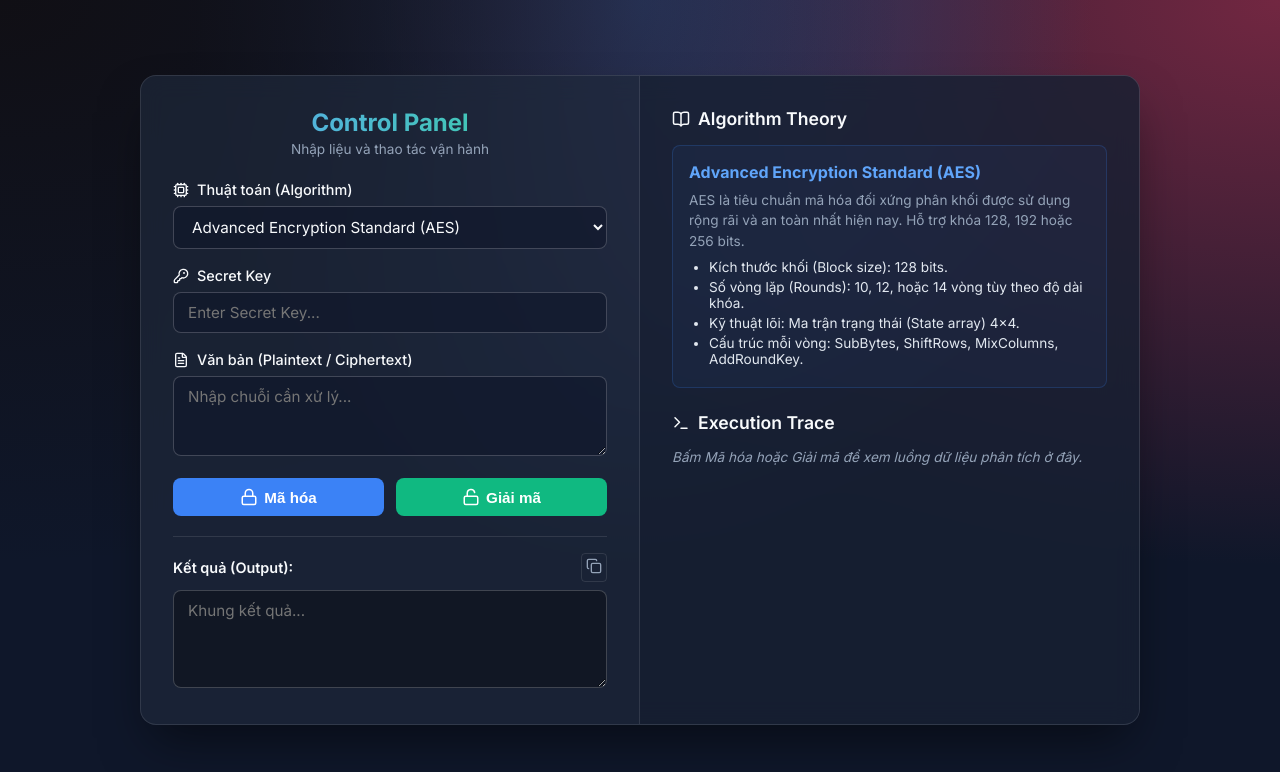
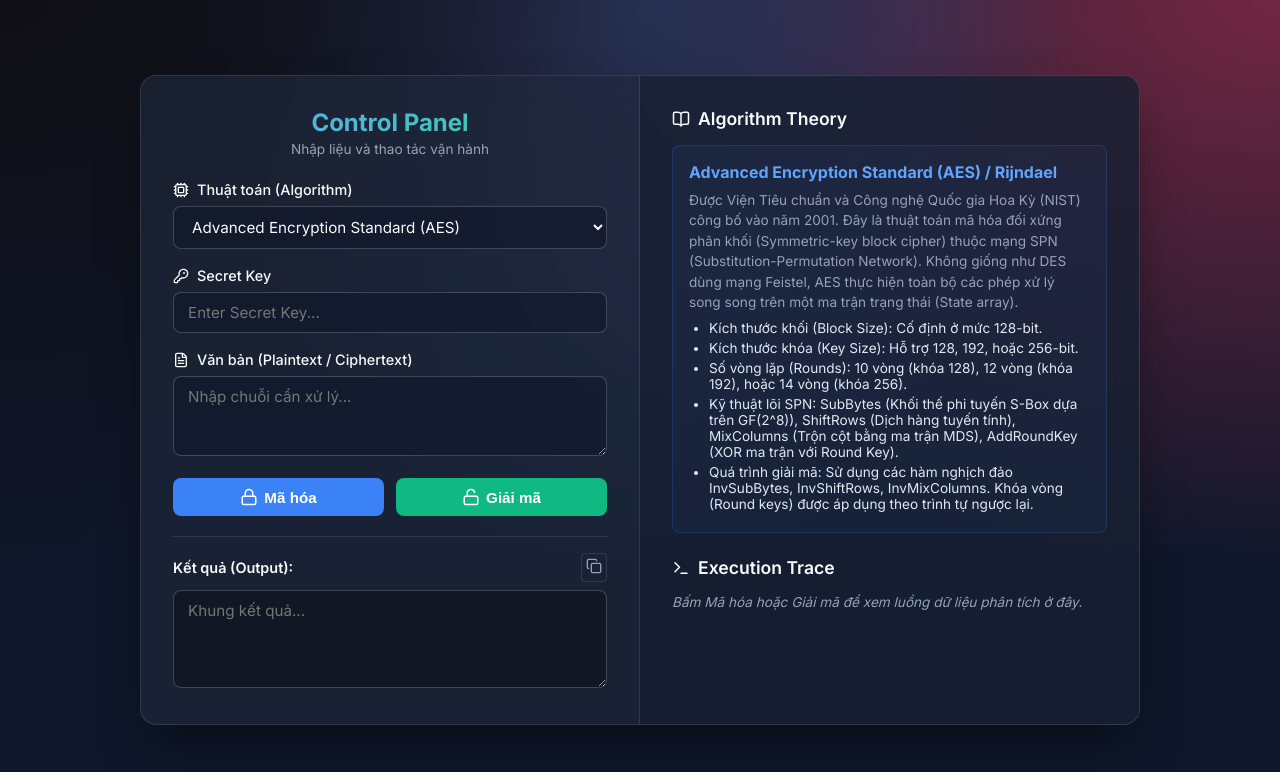
Before and after one commit to i-am-seven-up/encrypt-web, a React (Vite) app: page / in a window 1280 px wide. Shown: the top 772 px of the page. Built offline with nearby package versions, Linux system fonts and the light colour scheme.

Commit message:
fix decrypt diagram and enrich detailed crypto algorithms theory

```diff
--- a/src/App.jsx
+++ b/src/App.jsx
@@ -5,32 +5,35 @@ import './index.css';
 
 const algorithmTheories = {
   AES: {
-    name: "Advanced Encryption Standard (AES)",
-    desc: "AES là tiêu chuẩn mã hóa đối xứng phân khối được sử dụng rộng rãi và an toàn nhất hiện nay. Hỗ trợ khóa 128, 192 hoặc 256 bits.",
+    name: "Advanced Encryption Standard (AES) / Rijndael",
+    desc: "Được Viện Tiêu chuẩn và Công nghệ Quốc gia Hoa Kỳ (NIST) công bố vào năm 2001. Đây là thuật toán mã hóa đối xứng phân khối (Symmetric-key block cipher) thuộc mạng SPN (Substitution-Permutation Network). Không giống như DES dùng mạng Feistel, AES thực hiện toàn bộ các phép xử lý song song trên một ma trận trạng thái (State array).",
     details: [
-      "Kích thước khối (Block size): 128 bits.",
-      "Số vòng lặp (Rounds): 10, 12, hoặc 14 vòng tùy theo độ dài khóa.",
-      "Kỹ thuật lõi: Ma trận trạng thái (State array) 4x4.",
-      "Cấu trúc mỗi vòng: SubBytes, ShiftRows, MixColumns, AddRoundKey."
+      "Kích thước khối (Block Size): Cố định ở mức 128-bit.",
+      "Kích thước khóa (Key Size): Hỗ trợ 128, 192, hoặc 256-bit.",
+      "Số vòng lặp (Rounds): 10 vòng (khóa 128), 12 vòng (khóa 192), hoặc 14 vòng (khóa 256).",
+      "Kỹ thuật lõi SPN: SubBytes (Khối thế phi tuyến S-Box dựa trên GF(2^8)), ShiftRows (Dịch hàng tuyến tính), MixColumns (Trộn cột bằng ma trận MDS), AddRoundKey (XOR ma trận với Round Key).",
+      "Quá trình giải mã: Sử dụng các hàm nghịch đảo InvSubBytes, InvShiftRows, InvMixColumns. Khóa vòng (Round keys) được áp dụng theo trình tự ngược lại."
     ]
   },
   DES: {
     name: "Data Encryption Standard (DES)",
-    desc: "DES là tiêu chuẩn mã hóa từ những năm 1970, tiền thân của AES. Hiện nay DES đã có thể bị phá vỡ dễ dàng bằng Brute-Force do chiều dài khóa quá ngắn.",
+    desc: "Phát triển bởi IBM (dựa trên thuật toán Lucifer) và được NSA áp dụng làm tiêu chuẩn liên bang Hoa Kỳ (FIPS) vào 1977. Là nền tảng mở đường cho mật mã học hiện đại nhưng nay đã lỗi thời do khóa quá ngắn (có thể bị bẻ bằng máy tính hiện đại).",
     details: [
-      "Kích thước khối (Block size): 64 bits.",
-      "Kích thước khóa (Key length): 56 bits (gần như mất an toàn).",
-      "Kỹ thuật lõi: Mạng Feistel (Feistel network).",
-      "Số vòng lặp (Rounds): 16 vòng."
+      "Kích thước khối (Block Size): 64-bit.",
+      "Chiều dài khóa (Key Length): 56-bit hoạt động chức năng (chọn từ khóa gốc 64-bit, 8-bit dùng làm kiểm tra chẵn lẻ Parity check).",
+      "Kỹ thuật lõi: Mạng Feistel (Feistel Network) chia khối dữ liệu làm đôi: Nửa trái (L) và Nửa phải (R).",
+      "Số vòng lặp (Rounds): 16 vòng lặp tiêu chuẩn.",
+      "Đặc tính: Quá trình mã hóa và giải mã gần như giống hệt nhau về thuật toán (chỉ cần đảo ngược thứ tự các khóa con Subkeys từ 16 về 1)."
     ]
   },
   CAESAR: {
-    name: "Mã hóa dịch chuyển Caesar",
-    desc: "Là kỹ thuật mã hóa thay thế lâu đời nhất. Được Julius Caesar sử dụng để gửi thông điệp bí mật. Nguyên lý dựa trên việc dịch chuyển các ký tự đi một số nguyên k.",
+    name: "Mã hóa Caesar (Caesar Cipher / Shift Cipher)",
+    desc: "Một trong những kỹ thuật mã hóa thay thế đơn giản và lâu đời nhất, được đặt theo tên của Julius Caesar thời La Mã. Cơ chế là thay thế mỗi ký tự trong bản rõ bằng một ký tự cách nó một khoảng n nhất định trong bảng chữ cái.",
     details: [
-      "Khóa k: Mã ASCII được cộng thêm một hằng số.",
-      "Ví dụ: A(65) + 3 = D(68).",
-      "Độ an toàn: Rất thấp, có thể bị phá vỡ bằng phân tích tần suất chữ cái."
+      "Biểu diễn toán học (Mã hóa): E_n(x) = (x + n) mod 26.",
+      "Biểu diễn toán học (Giải mã): D_n(x) = (x - n) mod 26.",
+      "Không gian khóa (Key Space): Rất nhỏ, chỉ có 25 khóa có khả năng (đối với bảng chữ cái tiếng Anh 26 chữ).",
+      "Điểm yếu rủi ro: Cực kỳ dễ bị bẻ khóa (Tấn công Brute Force duyệt toàn bộ 25 trường hợp, hoặc dùng Tấn công phân tích tần suất - Frequency Analysis)."
     ]
   }
 };
@@ -44,6 +47,7 @@ function App() {
 
   // Traces will hold array of steps: { step, title, desc }
   const [traces, setTraces] = useState([]);
+  const [cryptoMode, setCryptoMode] = useState('encrypt');
 
   const generateTrace = (type, inputLength, originalKey) => {
     let traceSteps = [];
@@ -110,6 +114,7 @@ function App() {
   const processCrypto = (type) => {
     setError('');
     setTraces([]);
+    setCryptoMode(type);
 
     if (!text || !secretKey) {
       setError(`Vui lòng nhập văn bản và Secret Key để chạy thuật toán.`);
@@ -152,8 +157,8 @@ function App() {
   const renderDiagram = () => {
     if (traces.length === 0) return null; // Only show after execution
 
-    // Default flow type
-    const isDecrypt = traces[1]?.desc.includes("Trừ") || traces[1]?.title.includes("Ciphertext Splitting") || traces[1]?.title.includes("Decryption");
+    // Explicit flow type from state
+    const isDecrypt = cryptoMode === 'decrypt';
 
     if (algo === 'AES') {
       return (
```
